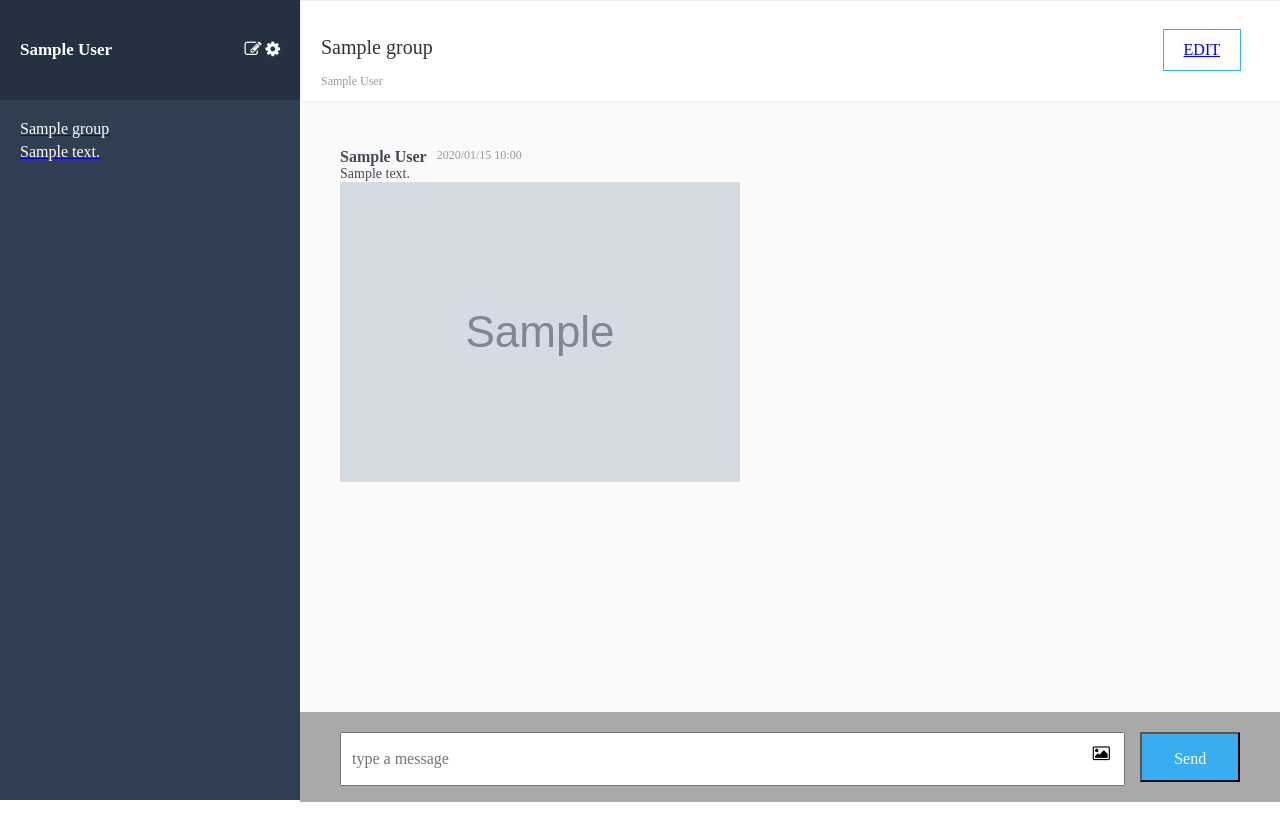
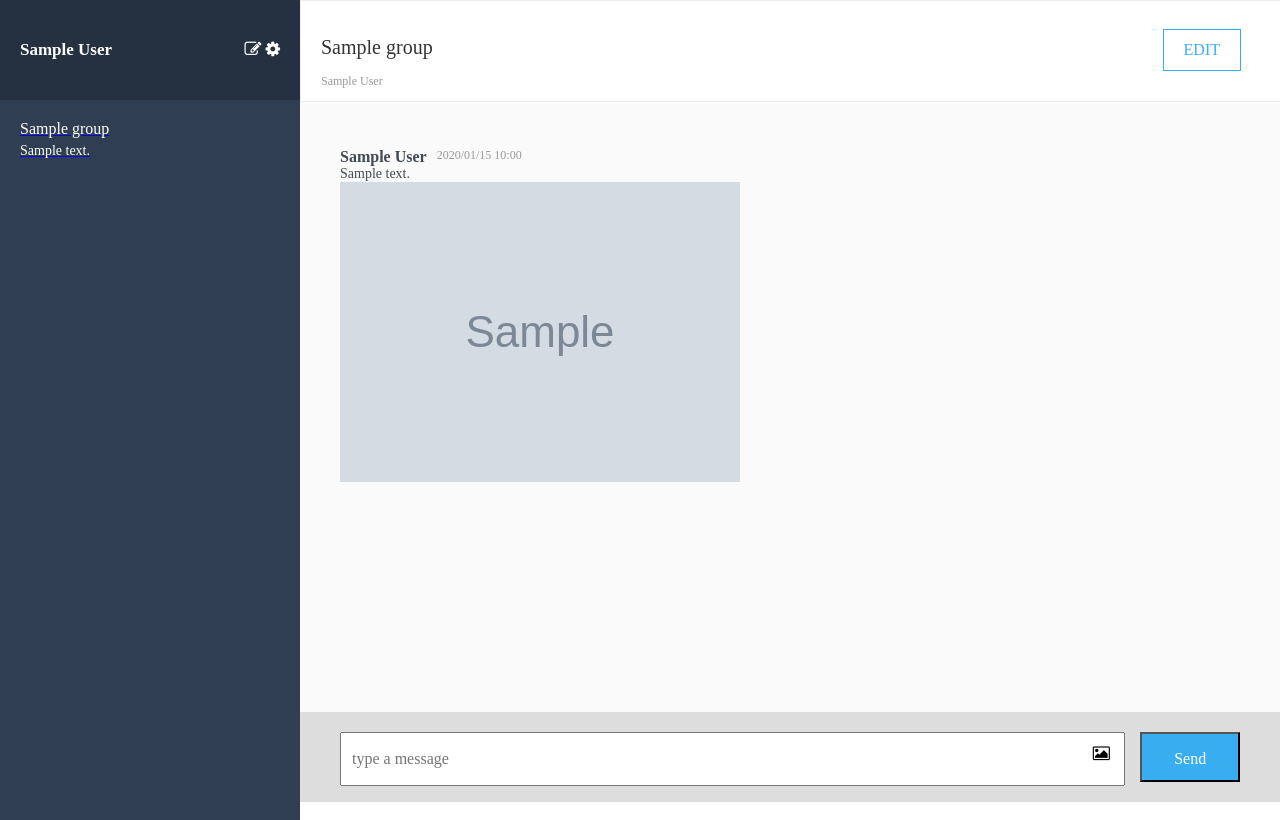
Before and after one commit to kana0313/chat-space, a Rails app: page /groups/1/messages in a window 1280 px wide. Run offline with Rails 7, Linux system fonts and the light colour scheme; a user stored in the database is signed in; tables that the repository leaves empty hold one stand-in row (values such as "Sample post"); grey boxes marked "Sample" are stand-in pictures; style sheets or scripts are compiled from the project's sources; some libraries are stand-ins or nearby versions.

Commit message:
修正ok
login
右下灰色
変更

```diff
--- a/app/assets/stylesheets/_main.scss
+++ b/app/assets/stylesheets/_main.scss
@@ -127,6 +127,10 @@ padding-left: 20px;
   top: 28px;
   right:40px;
 }
+a{
+  color: #38AEF0;
+  text-decoration: none;
+}
 }
 
 .messages{
@@ -164,7 +168,7 @@ padding-left: 20px;
 }
 }
 .form{
-  background-color: darkgrey;
+  background-color: #ddd;
   bottom: 0;
   height: 50px;
   padding: 20px 40px;
--- a/app/assets/stylesheets/group.scss
+++ b/app/assets/stylesheets/group.scss
@@ -52,7 +52,8 @@ li {
     padding: 10px 15px;
     box-sizing: border-box;
   }
-  &__action-btn {
+  &__action-btn :not(:root){
+
     display: inline-block;
     padding: 12px 20px;
     color: #fff;
--- a/app/assets/stylesheets/side_bar.scss
+++ b/app/assets/stylesheets/side_bar.scss
@@ -29,18 +29,18 @@
   .groups {
     background-color: $side_blue_light;
     height: calc(100vh - 100px);
-    padding: 0 20px;
+    padding: 20px 20px 0px;
     .group {
       box-sizing: border-box;
-      padding: 10px 0 10px;
+      padding: 0 0 40px;
 
       &__name {
         color: $white;
-        font-size: $side_group_name;
+        font-size: 16px;
       }
       &__message {
         color: $white;
-        font-size: $side_group_message;
+        font-size: 14px;
         margin-top: 5px;
       }
     }
--- a/app/assets/stylesheets/user.scss
+++ b/app/assets/stylesheets/user.scss
@@ -24,6 +24,7 @@
       letter-spacing: 3px;
       font-size: 40px;
       font-weight: 200;
+      color: black;
 
       &:after {
         content: '';
--- a/app/views/devise/shared/_side_bar.html.haml
+++ b/app/views/devise/shared/_side_bar.html.haml
@@ -10,10 +10,10 @@
         = link_to edit_user_path(current_user) do
           = fa_icon 'cog', class: 'icon'
   .groups
-    .group
     - current_user.groups.each do |group|
-      = link_to group_messages_path(group) do
-        .group__name
-          = group.name
-        .group__message
-          = group.show_last_message
+      .group
+        = link_to group_messages_path(group) do
+          .group__name
+            = group.name
+          .group__message
+            = group.show_last_message
```
